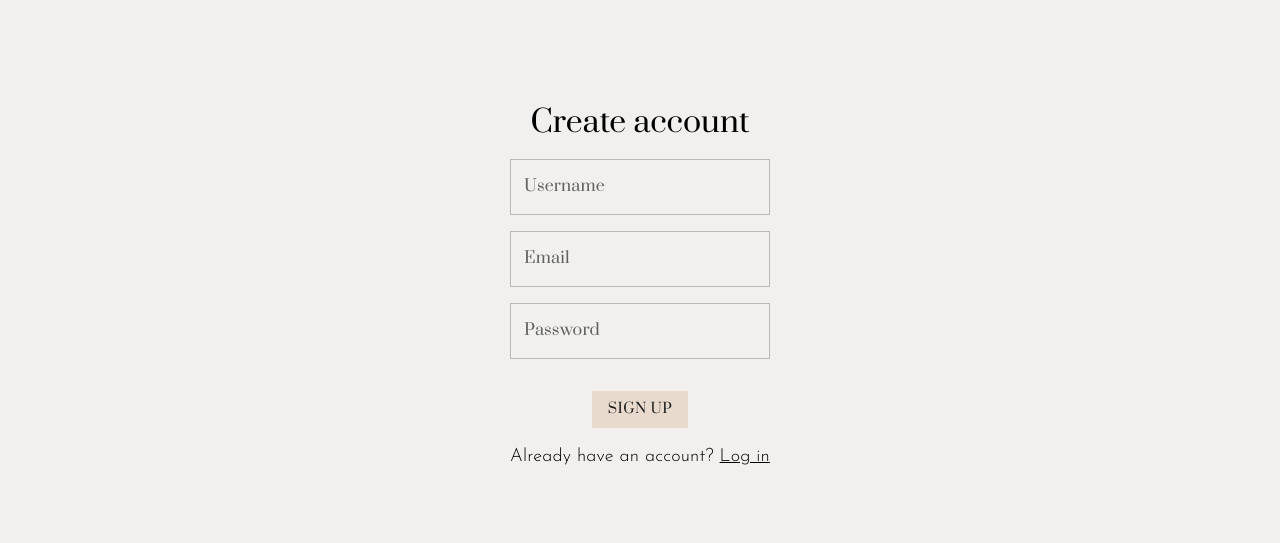
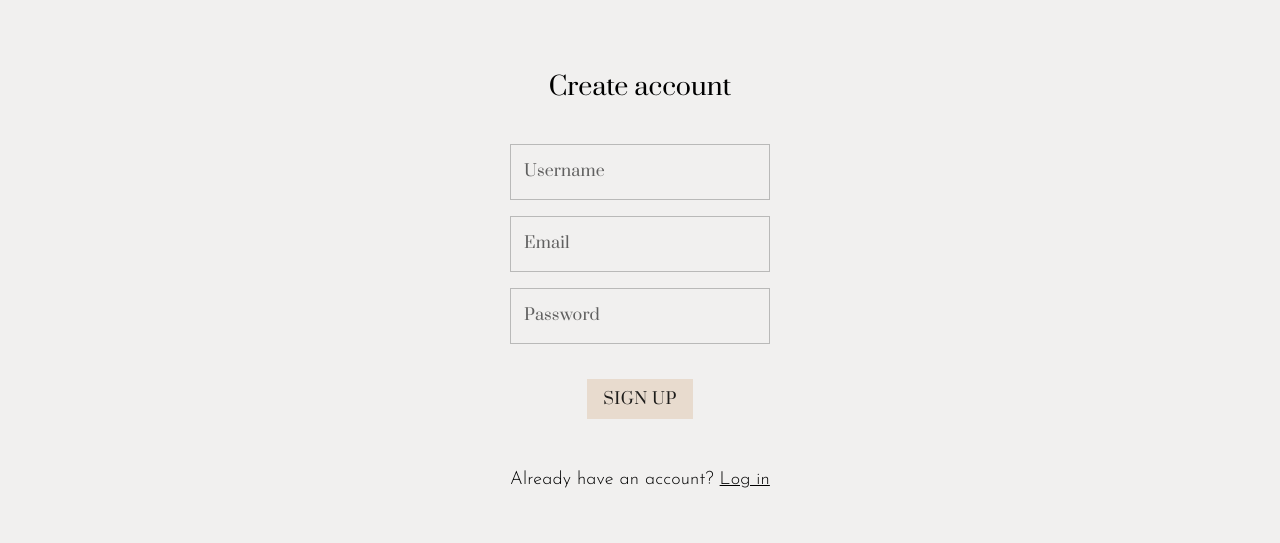
Before and after one commit to ellensofia/ofh-webbshop-api, a React (Vite) app in the folder Client/: page /register in a window 1280 px wide. Shown: the part 193-736 px from the top of the page. Built offline with nearby package versions, Linux system fonts and the light colour scheme; no server answers.

Commit message:
added some margin

```diff
--- a/Client/src/components/RegisterForm.tsx
+++ b/Client/src/components/RegisterForm.tsx
@@ -48,12 +48,12 @@ export function RegisterFrom() {
         <Box
           display={"flex"}
           flexDirection={"column"}
-          padding={"9rem 0"}
+          margin={"7rem 0"}
           gap={"1rem"}
           alignItems={"center"}
           sx={{ width: "100%", maxWidth: "400px" }}
         >
-          <span style={{ fontSize: "30px" }}>Create account</span>
+          <span style={{ fontSize: "25px", marginBottom: "1.5rem" }}>Create account</span>
           <TextField
             fullWidth
             id="username"
@@ -90,7 +90,11 @@ export function RegisterFrom() {
             error={Boolean(formik.touched.password && formik.errors.password)}
             helperText={formik.touched.password && formik.errors.password}
           />
-          <Button type="submit" variant="contained" sx={{ boxShadow: "none", marginTop: "1rem" }}>
+          <Button
+            type="submit"
+            variant="contained"
+            sx={{ boxShadow: "none", marginTop: "1.2rem", marginBottom: "2rem", fontSize: "1rem" }}
+          >
             Sign up
           </Button>
           <Link
```
